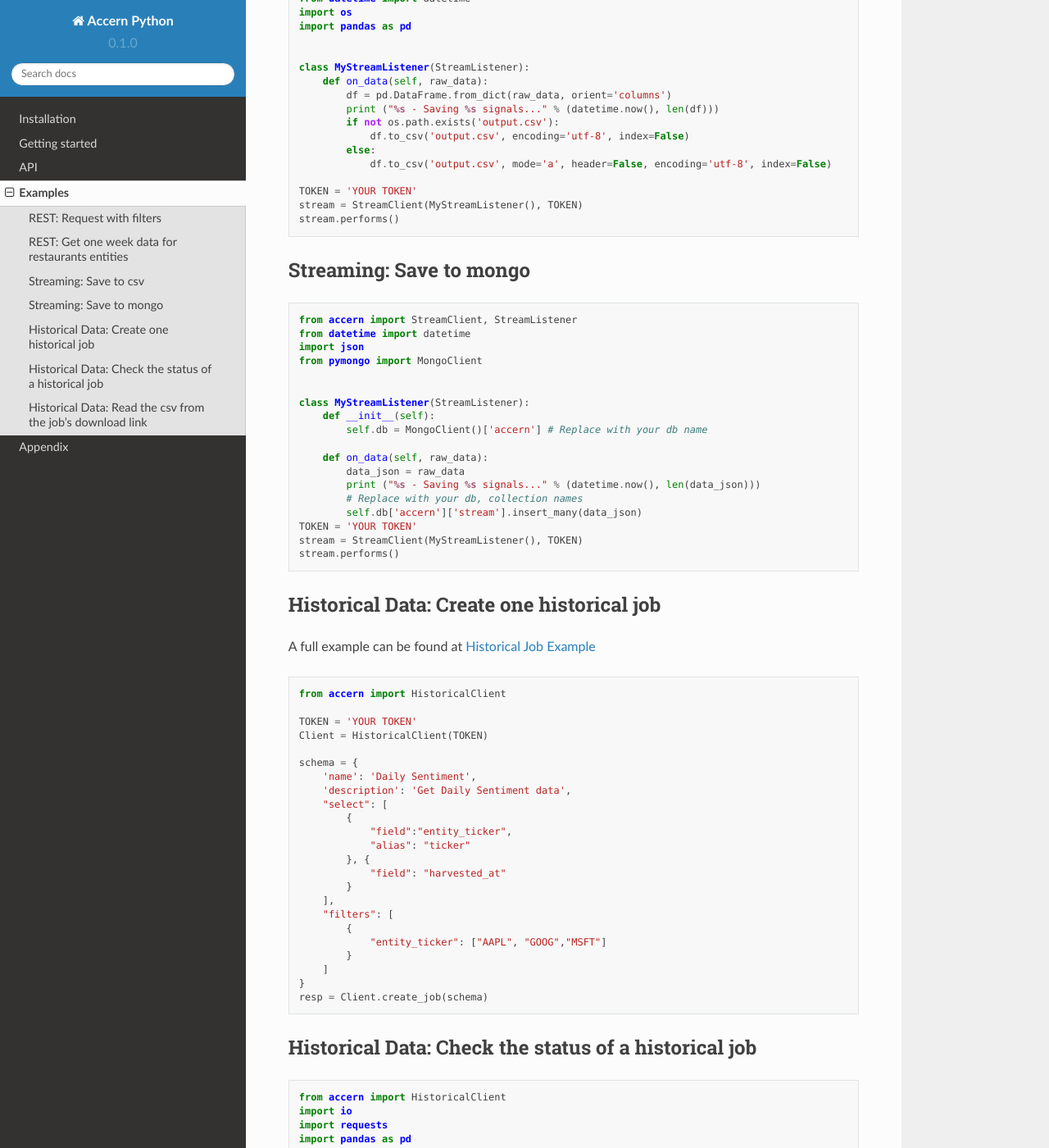
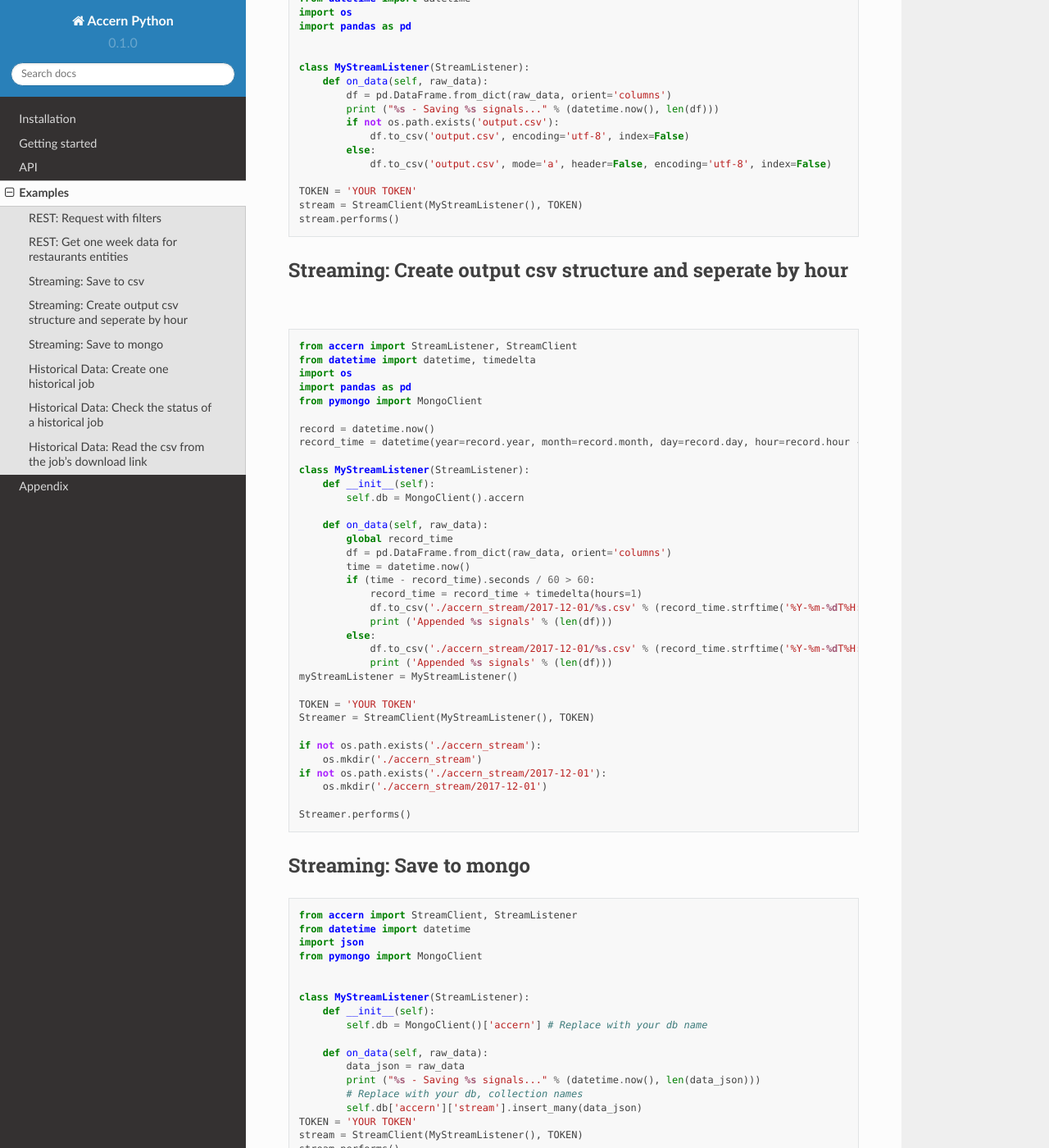
Before and after one commit to Accern/accern-python, a Sphinx documentation site: the page built from docs/examples/index.rst, in a window 1280 px wide and 1400 px high, scrolled down 1576 px. Shown: the whole window at 82% size. Built offline with Sphinx 7.4.7 and the Read the Docs theme 2.0.0, drawn with Linux system fonts in a browser that asks for light colours.

```diff
--- a/docs/api/index.rst
+++ b/docs/api/index.rst
@@ -4,6 +4,7 @@ API
 
 .. toctree::
 
+    schema
     rest
     stream
     historical
--- a/docs/examples/index.rst
+++ b/docs/examples/index.rst
@@ -83,7 +83,7 @@ REST: Get one week data for restaurants entities
     result.to_csv('restaurants.csv', index=False)
 
 Streaming: Save to csv
---------------------------
+----------------------
 
 .. code-block:: python
 
@@ -105,6 +105,47 @@ Streaming: Save to csv
     TOKEN = 'YOUR TOKEN'
     stream = StreamClient(MyStreamListener(), TOKEN)
     stream.performs()
+
+Streaming: Create output csv structure and seperate by hour
+-----------------------------------------------------------
+.. code-block:: python
+
+    from accern import StreamListener, StreamClient
+    from datetime import datetime, timedelta
+    import os
+    import pandas as pd
+    from pymongo import MongoClient
+
+    record = datetime.now()
+    record_time = datetime(year=record.year, month=record.month, day=record.day, hour=record.hour - 1, minute=0, second=0, microsecond=0)
+
+    class MyStreamListener(StreamListener):
+        def __init__(self):
+            self.db = MongoClient().accern
+
+        def on_data(self, raw_data):
+            global record_time
+            df = pd.DataFrame.from_dict(raw_data, orient='columns')
+            time = datetime.now()
+            if (time - record_time).seconds / 60 > 60:
+                record_time = record_time + timedelta(hours=1)
+                df.to_csv('./accern_stream/2017-12-01/%s.csv' % (record_time.strftime('%Y-%m-%dT%H:%M:%S')), index=False, encoding='utf-8')
+                print ('Appended %s signals' % (len(df)))
+            else:
+                df.to_csv('./accern_stream/2017-12-01/%s.csv' % (record_time.strftime('%Y-%m-%dT%H:%M:%S')), index=False, mode='a', header=False, encoding='utf-8')
+                print ('Appended %s signals' % (len(df)))
+    myStreamListener = MyStreamListener()
+
+    TOKEN = 'YOUR TOKEN'
+    Streamer = StreamClient(MyStreamListener(), TOKEN)
+
+    if not os.path.exists('./accern_stream'):
+        os.mkdir('./accern_stream')
+    if not os.path.exists('./accern_stream/2017-12-01'):
+        os.mkdir('./accern_stream/2017-12-01')
+
+    Streamer.performs()
+
 
 Streaming: Save to mongo
 ------------------------
@@ -149,7 +190,7 @@ A full example can be found at
         'description': 'Get Daily Sentiment data',
         "select": [
             {
-                "field":"entity_ticker",
+                "field": "entity_ticker",
                 "alias": "ticker"
             }, {
                 "field": "harvested_at"
--- a/setup.py
+++ b/setup.py
@@ -35,7 +35,7 @@ All Accern wheels from PyPI are MIT licensed.
 
 """
 
-VERSION = '0.1.7-dev1'
+VERSION = '0.1.8'
 
 setup(
     name='Accern',
```
Also changed, not shown: docs/api/historical.rst (+4 -4 lines), docs/api/rest.rst (+3 -46 lines), docs/api/schema.rst (added, +121 -0 lines), docs/data/table_filter.rst (+0 -8 lines), 2 other files.
